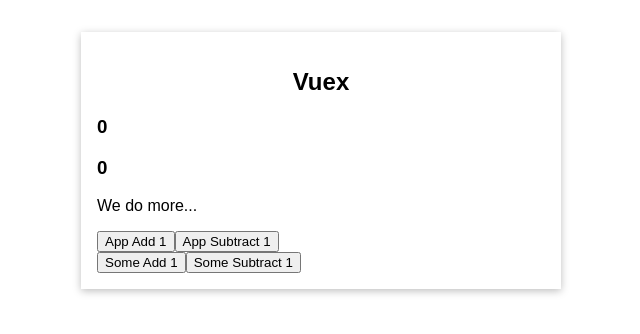
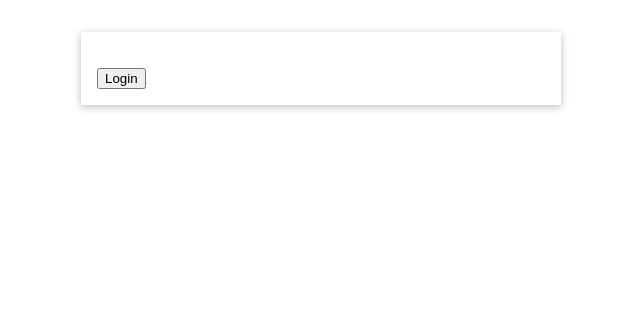
Before and after one commit to Fanoflix/Vue-Practice, a Vue app: page / in a window 1280 px wide. Shown: the top 334 px of the page, without its empty margins (319-959 px from the left). Built offline with nearby package versions, Linux system fonts and the light colour scheme.

Commit message:
Simulating a login/logout state management

```diff
--- a/src/App.vue
+++ b/src/App.vue
@@ -1,31 +1,39 @@
 <template>
-  <base-container title="Vuex">
+  <base-container v-if="isAuth" title="Vuex">
     <the-counter></the-counter>
     <favourite-value></favourite-value>
-    <button @click="increment({value: 10})">App Add 1</button>
+    <button @click="increment({ value: 10 })">App Add 1</button>
     <button @click="subtractOne">App Subtract 1</button>
 
     <change-counter></change-counter>
   </base-container>
+  <base-container>
+    <user-auth></user-auth>
+  </base-container>
 </template>
 
 <script>
-import {mapActions} from 'vuex';
+import { mapActions } from 'vuex';
 import BaseContainer from './components/BaseContainer.vue';
 import TheCounter from './components/TheCounter.vue';
 import ChangeCounter from './components/ChanceCounter.vue';
-import FavouriteValue from './components/FavouriteValue.vue'
+import FavouriteValue from './components/FavouriteValue.vue';
+import UserAuth from './components/UserAuth.vue';
 
 export default {
   components: {
     BaseContainer,
     TheCounter,
     ChangeCounter,
-    FavouriteValue
+    FavouriteValue,
+    UserAuth
   },
   computed: {
     ChanceCounterounter() {
       return this.$store.state.counter;
+    },
+    isAuth() {
+      return this.$store.getters.userIsAuthenticated;
     }
   },
   methods: {
@@ -33,7 +41,7 @@
     //   this.$store.dispatch('increment', {value: 5});
     // },
     subtractOne() {
-      this.$store.commit('decrement', {value: 10});
+      this.$store.commit('decrement', { value: 10 });
     },
 
     // Replacing the above with:
--- /dev/null
+++ b/src/components/UserAuth.vue
@@ -0,0 +1,22 @@
+<template>
+    <button @click="login" v-if="!isAuth">Login</button>
+    <button @click="logout" v-if="isAuth">Logout</button>
+</template>
+
+<script>
+export default {
+    methods: {
+        login() {
+            this.$store.dispatch('login')
+        },
+        logout() {
+            this.$store.dispatch('logout')
+        },
+    },
+    computed: {
+        isAuth() {
+            return this.$store.getters.userIsAuthenticated;
+        }
+    }
+}
+</script>
--- a/src/main.js
+++ b/src/main.js
@@ -8,7 +8,8 @@
   state() {
     // state is a method, which returns the state object.
     return {
-      counter: 0
+      counter: 0,
+      isLoggedIn: false
     };
   },
   mutations: {
@@ -18,10 +19,13 @@
     },
     decrement(state, payload) {
       state.counter = state.counter - payload.value;
+    },
+    setAuth(state, payload) {
+      state.isLoggedIn = payload.isAuth;
     }
   },
   getters: {
-    // This is just like a computer property of a component. Each getter receives a state and a getters argument. The getters argument can be used to call other getters.
+    // This is just like a computed property of a component. Each getter receives a state and a getters argument. The getters argument can be used to call other getters.
     finalCounter(state) {
       return state.counter * 2;
     },
@@ -34,6 +38,9 @@
         return 100;
       }
       return finalCounter;
+    },
+    userIsAuthenticated(state) {
+      return state.isLoggedIn;
     }
   },
   actions: {
@@ -44,6 +51,13 @@
         context.commit('increment', payload)
       }, 2000)
 
+    },
+    login(context) {
+      context.commit('setAuth', { isAuth: true });
+    },
+    logout(context) {
+      context.commit('setAuth', { isAuth: false });
+
     }
   }
 });
```
